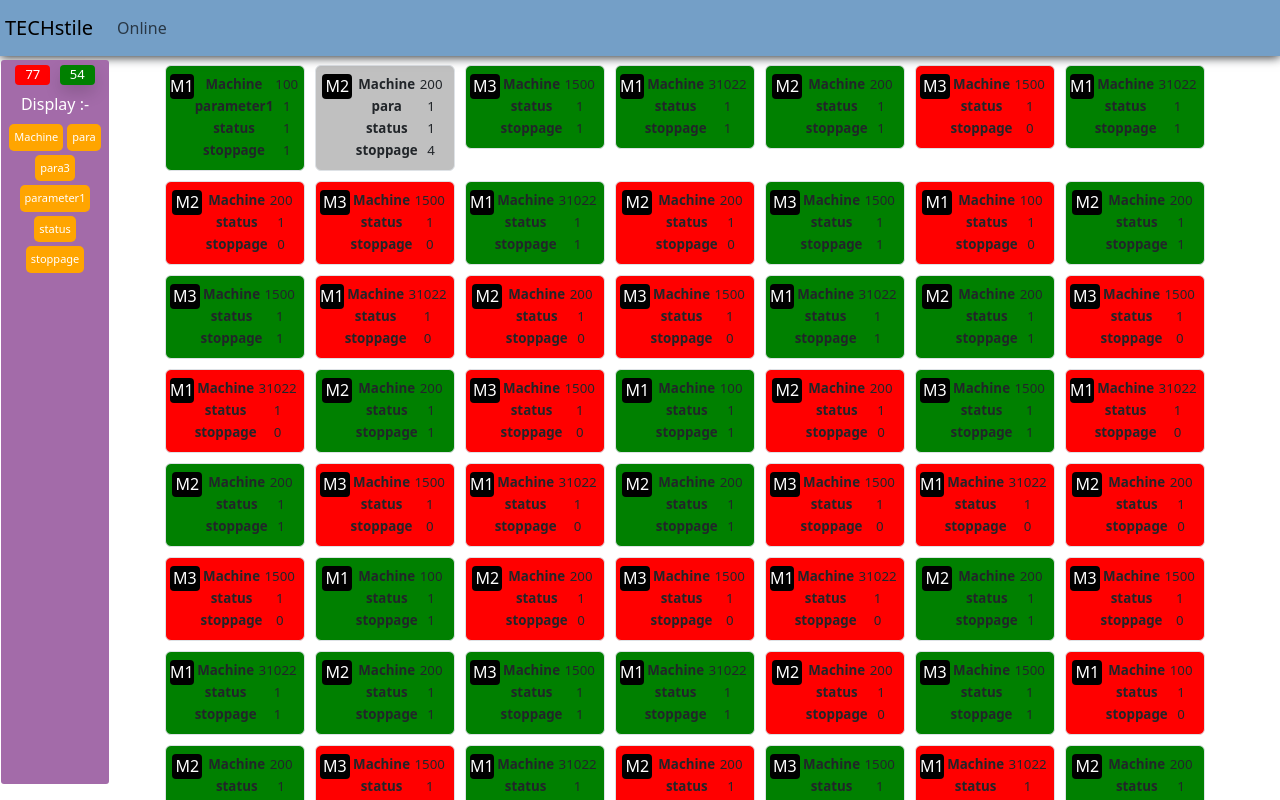
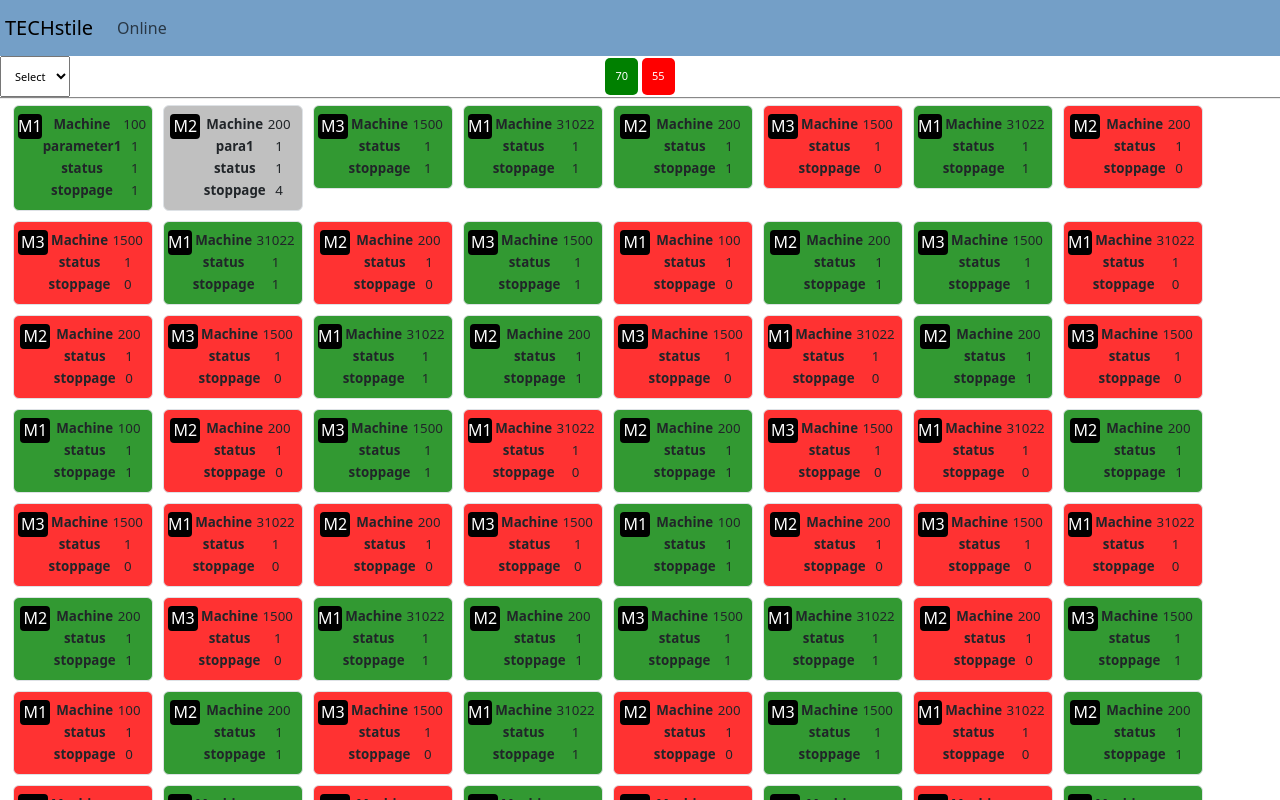
Before and after one commit to Mustak99/project, an Angular app: page /onlineMachine in a window 1280 px wide. Shown: the top 800 px of the page. Built offline with nearby package versions, Linux system fonts and the light colour scheme.

Commit message:
side bar changed into horizontelbar

```diff
--- a/src/app/header/header.component.css
+++ b/src/app/header/header.component.css
@@ -6,6 +6,4 @@
     top: 0;
     left: 0;
     width: 100%;
-    margin-bottom: 5px;
-
     }
--- a/src/app/online-machine/online-machine.component.css
+++ b/src/app/online-machine/online-machine.component.css
@@ -19,13 +19,8 @@
 .machineData{
     font-size: smaller;
   }
- .removeMargin{
 
-    margin-left: 120px;
-  }
- .function-list{
-    height: 39px;
-  }
+
 
 
 td ,th{
@@ -33,21 +28,18 @@ td ,th{
 }
 
 
-.sidebar {
-  top: 60px;
-  margin-left: 1px;
-  width: 108px;
+.bar {
+  width: 100%;
   color: white;
-  background-color: #a36ba9;
   position: fixed;
-  height: 90.5%;
-  text-align: center;
-  border-radius: 3px;
-
+  height: auto;
+  top: 56px;
+  box-shadow: 0px 1px 1px 0px  #888888;
+  background-color: white;
 }
 
 
-.sidebar button {
+.bar button {
   margin: 2px;
  font-size: 11px;
  border:none;
@@ -56,6 +48,18 @@ td ,th{
  color: white;
  background-color: orange;
  padding: 5px;
+}
+.bar-1{
+  display: flex;
+justify-content: left;
+}
+.bar-2{
+  display: flex;
+justify-content: center;
+}
+.bar-3{
+  display: flex;
+justify-content: right;
 }
 
 .sidebar button.active {
@@ -66,7 +70,10 @@ td ,th{
   background-color: #555;
   color: white;
 }
+.btn-select{
+  width: 70px; font-size: 11px;padding-left: 10px;
 
+}
 .status{
   margin-bottom: 5px;height: 30px;padding: 5px;border-radius: 5px, 5px;
 }
--- a/src/app/online-machine/online-machine.component.html
+++ b/src/app/online-machine/online-machine.component.html
@@ -1,24 +1,37 @@
 <app-header></app-header>
 <div class="sidebar" >
+
+  <div class="bar">
+    <div class="row">
+      <div class="col bar-1">
+         <select  class="btn-select" >
+          <option>Select</option>
+        <option *ngFor="let key of buttonToDisplay()" >{{key}}</option>
+      </select></div>
+      <div class="col bar-2"><button style="background-color: green; padding: 10px;">70</button><button style="background-color: red;padding: 10px;">55</button></div>
+      <div class="col"></div>
+    </div>
+   </div>
+<!--
   <div class="jc status">
     <div class="btnDeactive">{{stoppageCount}}</div>
     <div class="btnActive shadow ">{{activeCount}}</div>
   </div>
   <h6>Display :-</h6>
-  <button *ngFor="let key of buttonToDisplay()" >{{ key }}</button>
+  <button *ngFor="let key of buttonToDisplay()"  (click)="toggleKeyDisplay(key)">{{ key }}</button>
 
-</div>
+</div> -->
 
-    <div class="row" style="margin-left: 160px;margin-top: 60px; --bs-gutter-x: 0rem;" >
+    <div class="row" style="margin-top: 100px; --bs-gutter-x: -1rem;">
       <div class="col-md-2  " *ngFor="let MachineData of MachineDataArray" >
-        <div class="p-2 border rounded  jc"   [ngStyle]="{'background-color': MachineData.stoppage === '0' ? 'red' : (MachineData.stoppage === '1' ? 'green' : 'rgb(192, 192, 192)')}" >
+        <div class="p-2 border rounded  jc"   [ngStyle]="{'background-color': MachineData.stoppage === '0' ? '#ff3232' : (MachineData.stoppage === '1' ? '#329932' : 'rgb(192, 192, 192)')}" >
           <div class="machineName "  >
             <p class="">{{ MachineData.title }}</p>
           </div>
           <div class="machineData"  >
             <table>
               <tr *ngFor="let keyValuePair of MachineData | keyvalue">
-                <ng-container *ngIf="keyValuePair.key !== 'title'">
+                <ng-container *ngIf="keyValuePair.key !== 'title' && !hiddenKeys.has(keyValuePair.key)">
                   <th >{{ keyValuePair.key }}</th>
                   <td >{{ keyValuePair.value }}</td>
                 </ng-container>
--- a/src/app/online-machine/online-machine.component.ts
+++ b/src/app/online-machine/online-machine.component.ts
@@ -8,7 +8,7 @@ import { Component } from '@angular/core';
 export class OnlineMachineComponent {
   MachineDataArray = [
     { title: 'M1', Machine: '100', status: '1', stoppage: '1',parameter1:"1" },
-    { title: 'M2', Machine: '200', status: '1', stoppage: '4',para:"1" },
+    { title: 'M2', Machine: '200', status: '1', stoppage: '4',para1:"1" },
     { title: 'M3', Machine: '1500', status: '1', stoppage: '1' },
     { title: 'M1', Machine: '31022', status: '1', stoppage: '1' },
     { title: 'M2', Machine: '200', status: '1', stoppage: '1' },
@@ -162,6 +162,10 @@ export class OnlineMachineComponent {
       }
     }
   }
+
+
+
+
   buttonToDisplay(): string[] {
     const uniqueKeys = new Set<string>();
 
@@ -169,6 +173,7 @@ export class OnlineMachineComponent {
       for (const key of Object.keys(machineData)) {
         if (key !== 'title') {
           uniqueKeys.add(key);
+
         }
       }
     }
@@ -176,5 +181,14 @@ export class OnlineMachineComponent {
     return Array.from(uniqueKeys).sort();
   }
 
+  hiddenKeys: Set<string> = new Set<string>();
+  toggleKeyDisplay(key: string) {
+    if (this.hiddenKeys.has(key)) {
+      this.hiddenKeys.delete(key);
+    } else {
+      this.hiddenKeys.add(key);
+    }
+  }
+
 
 }
```
